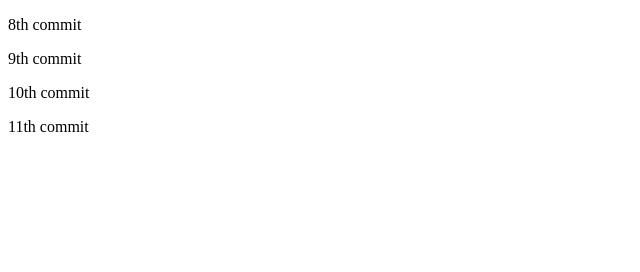
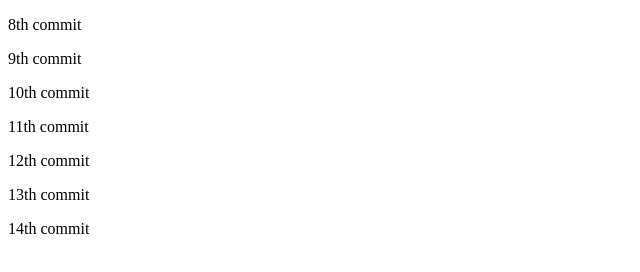
Before and after one commit to Hitham-Hassan2/1st-repo, a plain HTML site: page index.html in a window 1280 px wide. Shown: the whole page, without its empty margins (0-640 px from the left). Drawn offline with Linux system fonts and the light colour scheme.

Commit message:
15th commit

```diff
--- a/index.html
+++ b/index.html
@@ -8,4 +8,7 @@
     <p> 9th commit </p>
     <p> 10th commit </p>
     <p> 11th commit </p>
+    <p> 12th commit </p>
+    <p> 13th commit </p>
+    <p> 14th commit </p>
 </body>
```
